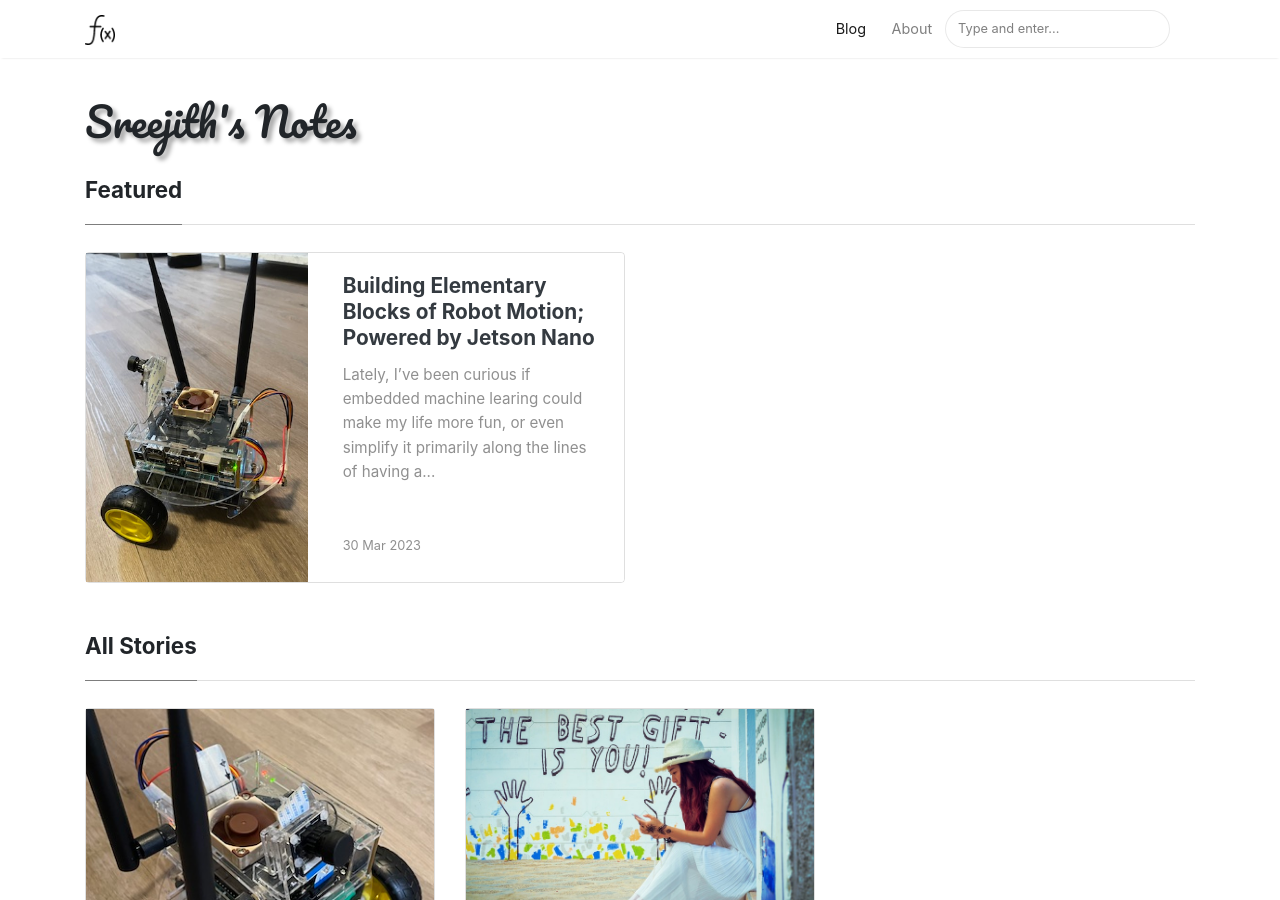
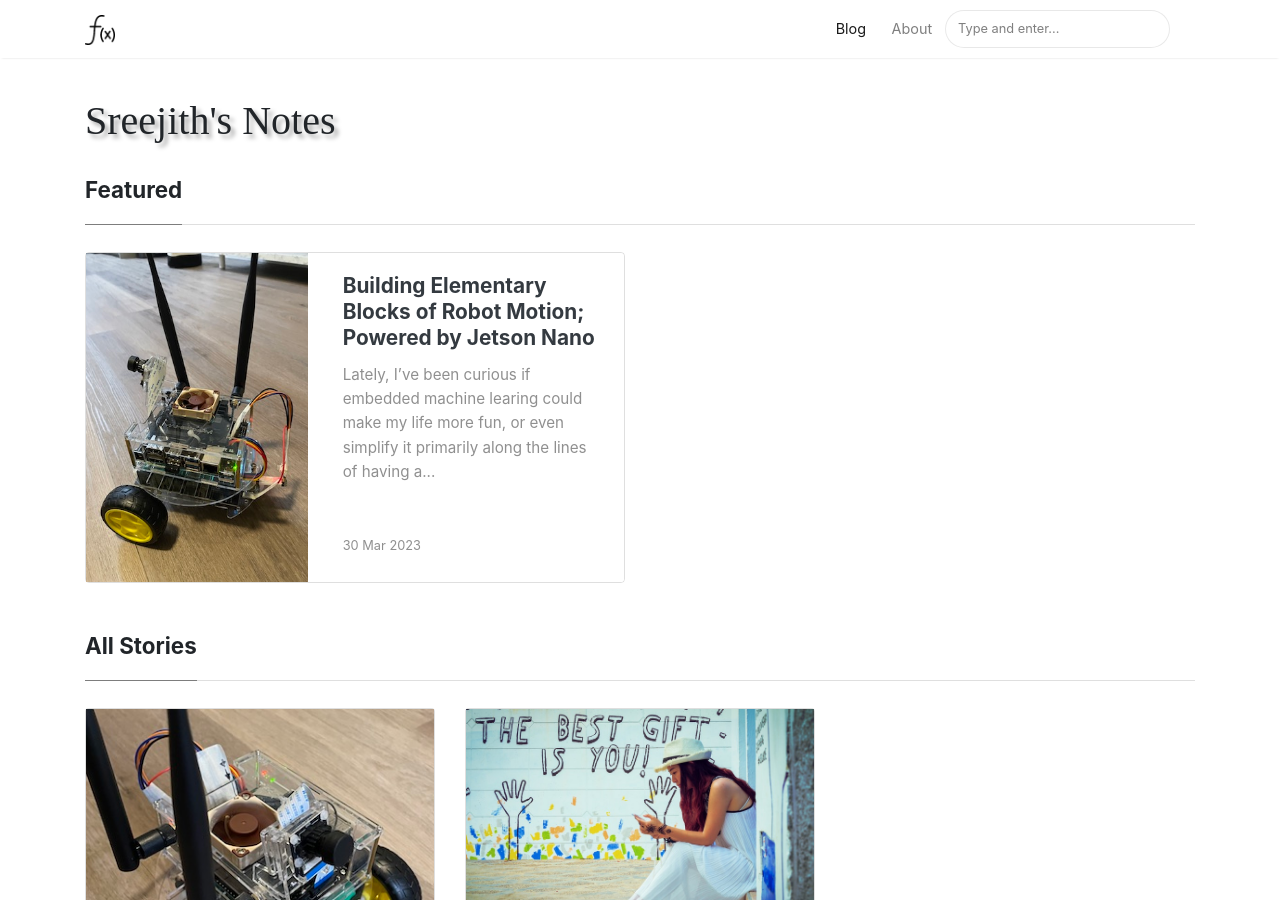
Before and after one commit to darthMaulJr/darthmauljr.github.io, a Jekyll site: the page built from index.html, in a window 1280 px wide and 900 px high. Built offline with Jekyll 4.4.1, drawn with Linux system fonts in a browser that asks for light colours; nearby versions of some CDN libraries; the list of posts is cut into pages by our own code.

Commit message:
update layout

```diff
--- a/_layouts/default.html
+++ b/_layouts/default.html
@@ -38,10 +38,9 @@
 	<noscript id="deferred-styles">
 		<link href="https://fonts.googleapis.com/css?family=Righteous%7CMerriweather:300,300i,400,400i,700,700i" rel="stylesheet">
 		<link rel="stylesheet" href="https://use.fontawesome.com/releases/v5.0.13/css/all.css" integrity="sha384-DNOHZ68U8hZfKXOrtjWvjxusGo9WQnrNx2sqG0tfsghAvtVlRW3tvkXWZh58N9jp" crossorigin="anonymous">
-	  <link href="https://fonts.googleapis.com/css?family=Pacifico:300,300i,400,400i,700,700i" rel="stylesheet">
-      <link href="https://fonts.googleapis.com/css?family=Crimson+Text:300,300i,400,400i,700,700i" rel="stylesheet">
-      <link href="https://fonts.googleapis.com/css?family=Alegreya+Sans:300,300i,400,400i,700,700i" rel="stylesheet">
-	  <link rel="stylesheet" href="https://use.fontawesome.com/releases/v5.0.13/css/all.css" integrity="sha384-DNOHZ68U8hZfKXOrtjWvjxusGo9WQnrNx2sqG0tfsghAvtVlRW3tvkXWZh58N9jp" crossorigin="anonymous">
+	  <!-- <link href="https://fonts.googleapis.com/css?family=Pacifico:300,300i,400,400i,700,700i" rel="stylesheet"> -->
+      <!-- <link href="https://fonts.googleapis.com/css?family=Crimson+Text:300,300i,400,400i,700,700i" rel="stylesheet"> -->
+      <!-- <link href="https://fonts.googleapis.com/css?family=Alegreya+Sans:300,300i,400,400i,700,700i" rel="stylesheet"> -->
 	</noscript>
 
 
```
